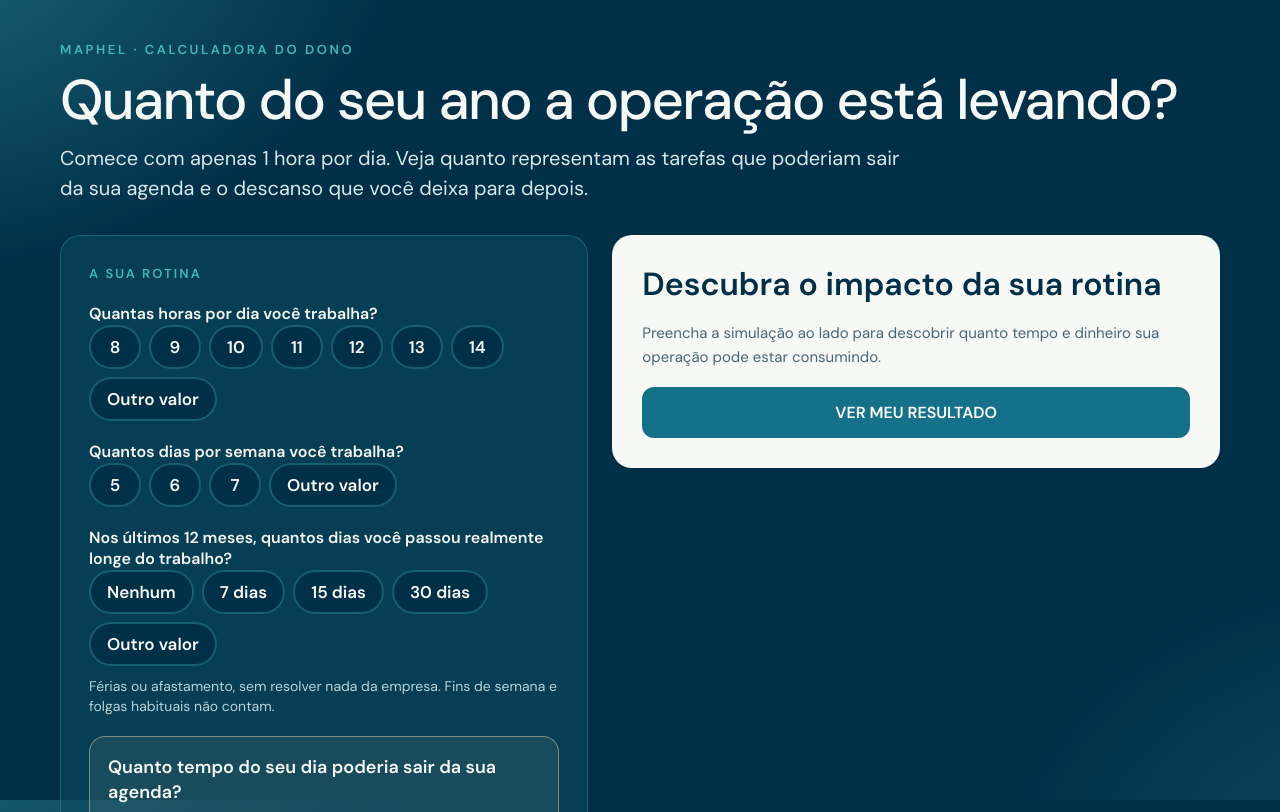
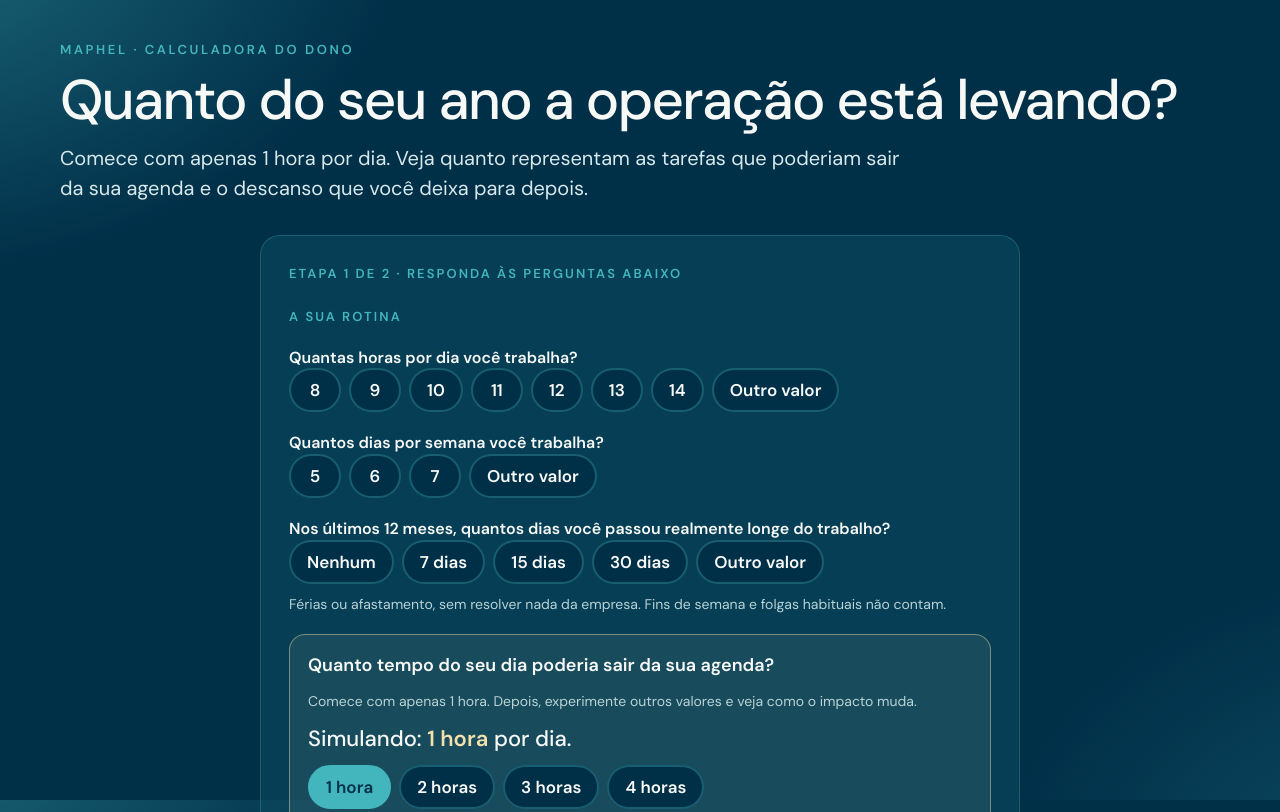
Before and after one commit to Clarisse-lab/maphelis, a plain HTML site: page calculadora-do-dono/index.html in a window 1280 px wide. Shown: the top 812 px of the page. Drawn offline with Linux system fonts and the light colour scheme.

Commit message:
ux: calculadora em coluna única com botão de resultado após todas as perguntas

```diff
--- a/calculadora-do-dono/index.html
+++ b/calculadora-do-dono/index.html
@@ -60,6 +60,13 @@ body {
 h1 { margin: 10px 0 0; font-size: clamp(32px, 5vw, 56px); line-height: 1.06; font-weight: 500; letter-spacing: -.03em; text-wrap: balance; }
 .sub { margin: 14px 0 0; font-size: clamp(17px, 2vw, 20px); color: var(--claro); max-width: 62ch; }
 .grid { display: grid; grid-template-columns: minmax(0, 1fr) minmax(0, 1.15fr); gap: 24px; align-items: start; }
+/* Antes da liberação, a calculadora vira uma sequência única, sem coluna vazia. */
+.grid:has(#result.is-locked) { grid-template-columns: minmax(0, 1fr); max-width: 760px; width: 100%; margin-inline: auto; }
+.grid:has(#result.is-locked) #calc { width: 100%; }
+.grid:has(#result.is-locked) #result { width: 100%; }
+.grid:has(#result.is-locked) #gate-intro { gap: 12px; }
+.grid:has(#result.is-locked) #gate-intro button { margin-top: 4px; }
+
 @media (max-width: 920px) { .grid { grid-template-columns: 1fr; } }
 .panel { background: rgba(12,76,97,.55); border: 1px solid rgba(67,182,189,.28); border-radius: 20px; padding: 28px; display: flex; flex-direction: column; gap: 24px; min-width: 0; }
 @media (max-width: 480px) { .panel, .result { padding: 22px 18px; } }
@@ -303,6 +310,7 @@ src="https://www.facebook.com/tr?id=934694599048373&ev=PageView&noscript=1"
 
   <section class="grid" aria-label="Simulação">
     <form class="panel" id="calc" autocomplete="off" novalidate>
+      <p class="group-t" style="margin:0">ETAPA 1 DE 2 · RESPONDA ÀS PERGUNTAS ABAIXO</p>
       <div class="group">
         <p class="group-t">A sua rotina</p>
 
@@ -403,7 +411,7 @@ src="https://www.facebook.com/tr?id=934694599048373&ev=PageView&noscript=1"
     <div class="result is-locked" id="result" aria-live="polite">
       <div id="gate-intro">
         <h2>Descubra o impacto da sua rotina</h2>
-        <p>Preencha a simulação ao lado para descobrir quanto tempo e dinheiro sua operação pode estar consumindo.</p>
+        <p>Você chegou ao final da simulação. Clique abaixo para descobrir quanto tempo e dinheiro sua operação pode estar consumindo.</p>
         <button type="button" id="gate-reveal">VER MEU RESULTADO</button>
         <p class="lead-error" id="gate-intro-error" role="alert" hidden></p>
       </div>
```
